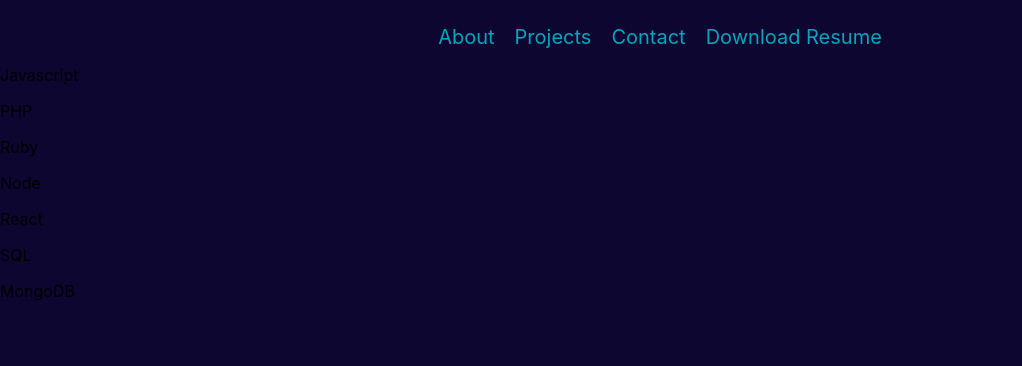
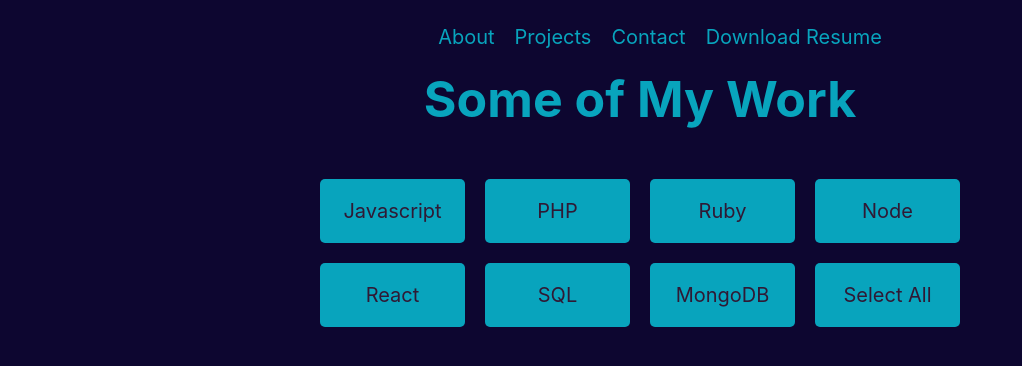
Before and after one commit to kguertin/portfolio-website, a React (Create React App) app in the folder client/: page / in a window 1280 px wide. Both pictures are taken after a click on the item "Projects". Shown: the top 366 px of the page, without its empty margins (0-1022 px from the left). Built offline with nearby package versions, Linux system fonts and the light colour scheme.

Commit message:
style skills components

```diff
--- a/client/src/components/Skills/skills.component.jsx
+++ b/client/src/components/Skills/skills.component.jsx
@@ -8,11 +8,12 @@ export const Skills = (props) => {
             <div className='skill-container'>
                 {props.skills.map(skill => {
                     return (
-                    <div className='skill'>
+                    <div className='skill-active'>
                         <p>{skill}</p>
                     </div>
                     )
                 })}
+                <div className="skill-active"><p>Select All</p></div>
             </div>
         )
 }
--- a/client/src/components/Skills/skills.style.css
+++ b/client/src/components/Skills/skills.style.css
@@ -0,0 +1,19 @@
+.skill-container {
+    width: 50vw;
+    margin: 50px auto 0 auto;
+    display: grid;
+    grid-template-columns: 1fr 1fr 1fr 1fr;
+    grid-gap: 20px;
+}
+
+.skill-active {
+    background: #08A4BD;
+    border-radius: 5px;
+    text-align: center;
+    color: #301934;
+    font-size: 20px;
+}
+
+.skill-active:hover {
+    background: #00635D;
+}
--- a/client/src/components/projects-section/projects-section.component.jsx
+++ b/client/src/components/projects-section/projects-section.component.jsx
@@ -16,7 +16,10 @@ export class Projects extends Component{
 
      render() {
           return (
+               <>
+               <h1 className="header">Some of My Work</h1>
                <Skills skills={this.state.skills}/>
+               </>
           )
      }
 }
--- a/client/src/components/projects-section/projects-section.styles.css
+++ b/client/src/components/projects-section/projects-section.styles.css
@@ -0,0 +1,6 @@
+.header {
+    color: #08A4BD;
+    text-align: center;
+    margin-top: 20px;
+    font-size: 50px;
+}
```
